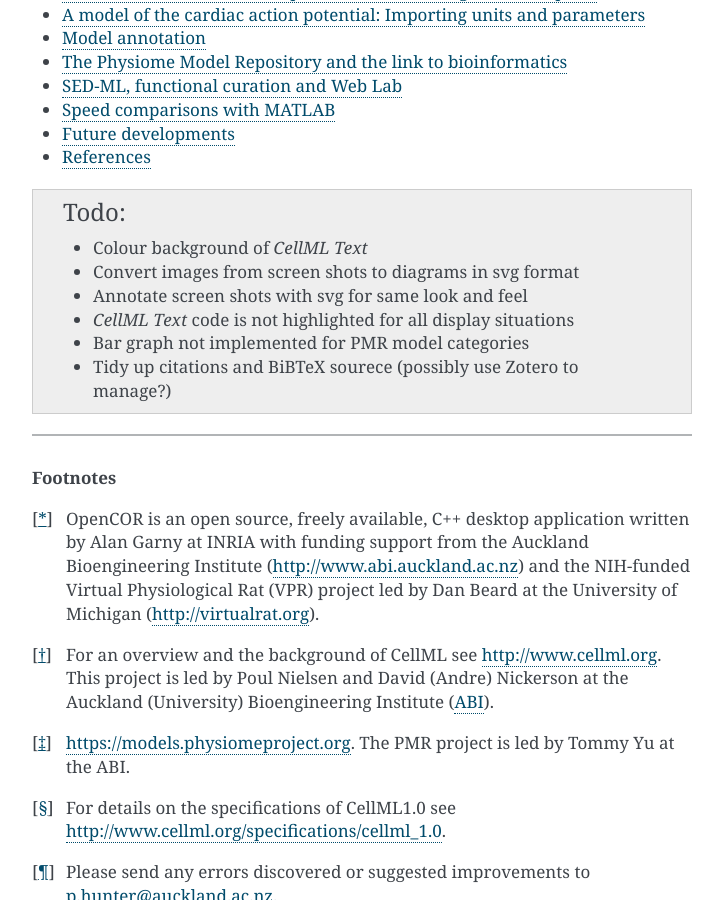
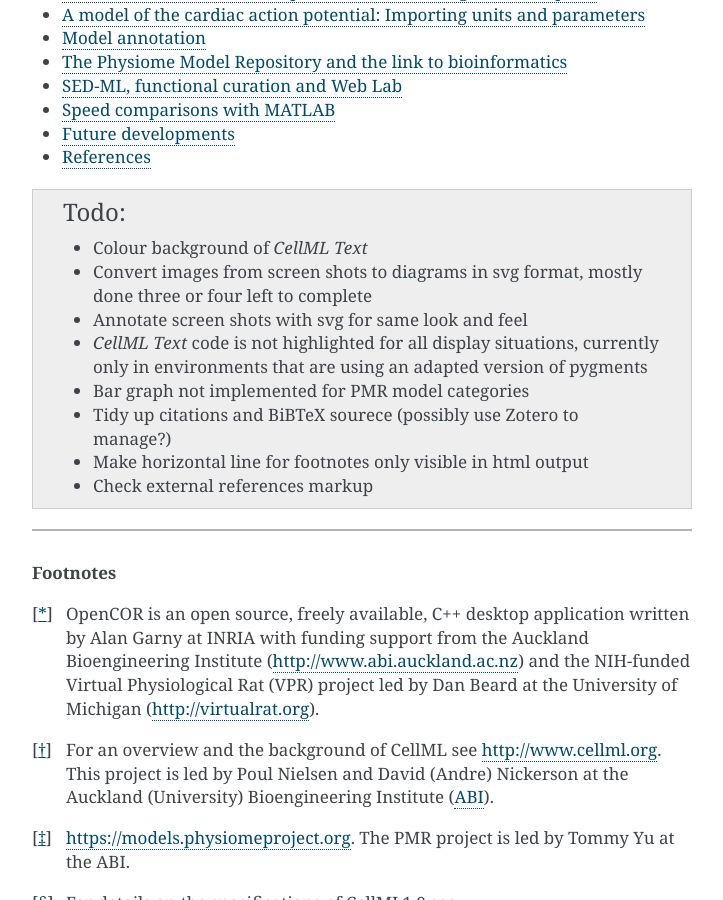
Before and after one commit to ABI-Tutorials/CellML-OpenCOR-PMR, a Sphinx documentation site: the page built from source/index.rst, in a window 1280 px wide and 900 px high, scrolled down 1442 px. Shown: the whole window, without its empty margins (388-1111 px from the left). Built offline with Sphinx 7.4.7, drawn with Linux system fonts in a browser that asks for light colours; cross-references to code outside the pages are shown as plain code.

Commit message:
Add some more todos

```diff
--- a/source/index.rst
+++ b/source/index.rst
@@ -66,11 +66,13 @@ to modular approaches (model hierarchies) and model annotation.
 .. todo::
 
    * Colour background of *CellML Text*
-   * Convert images from screen shots to diagrams in svg format
+   * Convert images from screen shots to diagrams in svg format, mostly done three or four left to complete
    * Annotate screen shots with svg for same look and feel
-   * *CellML Text* code is not highlighted for all display situations
+   * *CellML Text* code is not highlighted for all display situations, currently only in environments that are using an adapted version of pygments
    * Bar graph not implemented for PMR model categories
    * Tidy up citations and BiBTeX sourece (possibly use Zotero to manage?)
+   * Make horizontal line for footnotes only visible in html output
+   * Check external references markup
 
 ---------------------------
 
```
